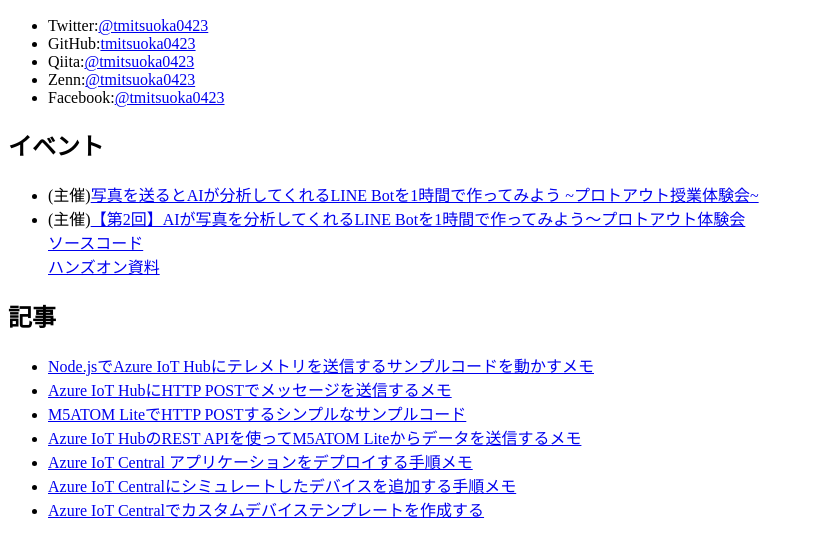
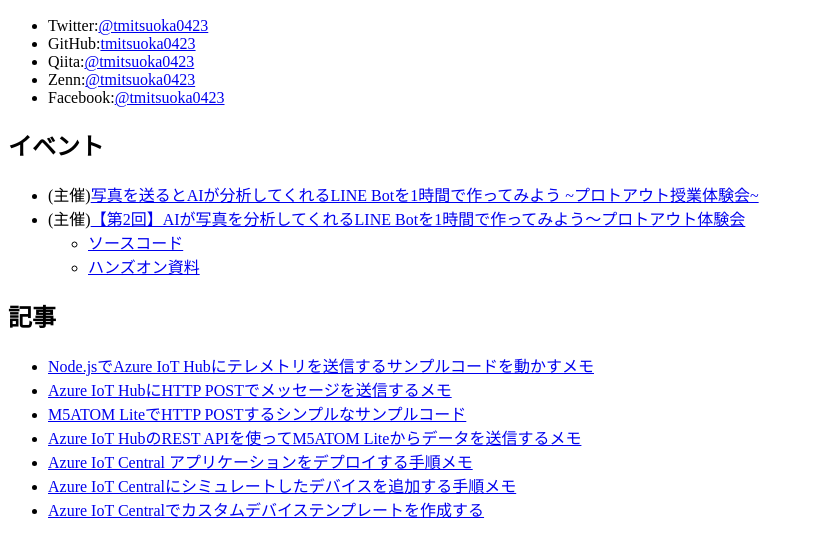
Before and after one commit to mitsuoka0423/tmitsuoka0423.github.io, a plain HTML site: page index.html in a window 1280 px wide. Shown: the part 105-662 px from the top of the page, without its empty margins (0-813 px from the left). Drawn offline with Linux system fonts and the light colour scheme.

Commit message:
Update index.html

```diff
--- a/index.html
+++ b/index.html
@@ -17,8 +17,10 @@
       <ul>
         <li>(主催)<a href="https://protoout.connpass.com/event/203577/">写真を送るとAIが分析してくれるLINE Botを1時間で作ってみよう ~プロトアウト授業体験会~</a></li>
         <li>(主催)<a href="https://protoout.connpass.com/event/205530/">【第2回】AIが写真を分析してくれるLINE Botを1時間で作ってみよう～プロトアウト体験会</a></li>
-        <div><a href="https://github.com/tmitsuoka0423/line-bot-azure-face-api-handson">ソースコード</a></div>
-        <div><a href="https://tmitsuoka0423.github.io/line-bot-azure-face-api-handson/">ハンズオン資料</a></div>
+        <ul>
+          <li><a href="https://github.com/tmitsuoka0423/line-bot-azure-face-api-handson">ソースコード</a></li>
+          <li><a href="https://tmitsuoka0423.github.io/line-bot-azure-face-api-handson/">ハンズオン資料</a></li>
+        </ul>
       </ul>
 
       <h2>記事</h2>
```
